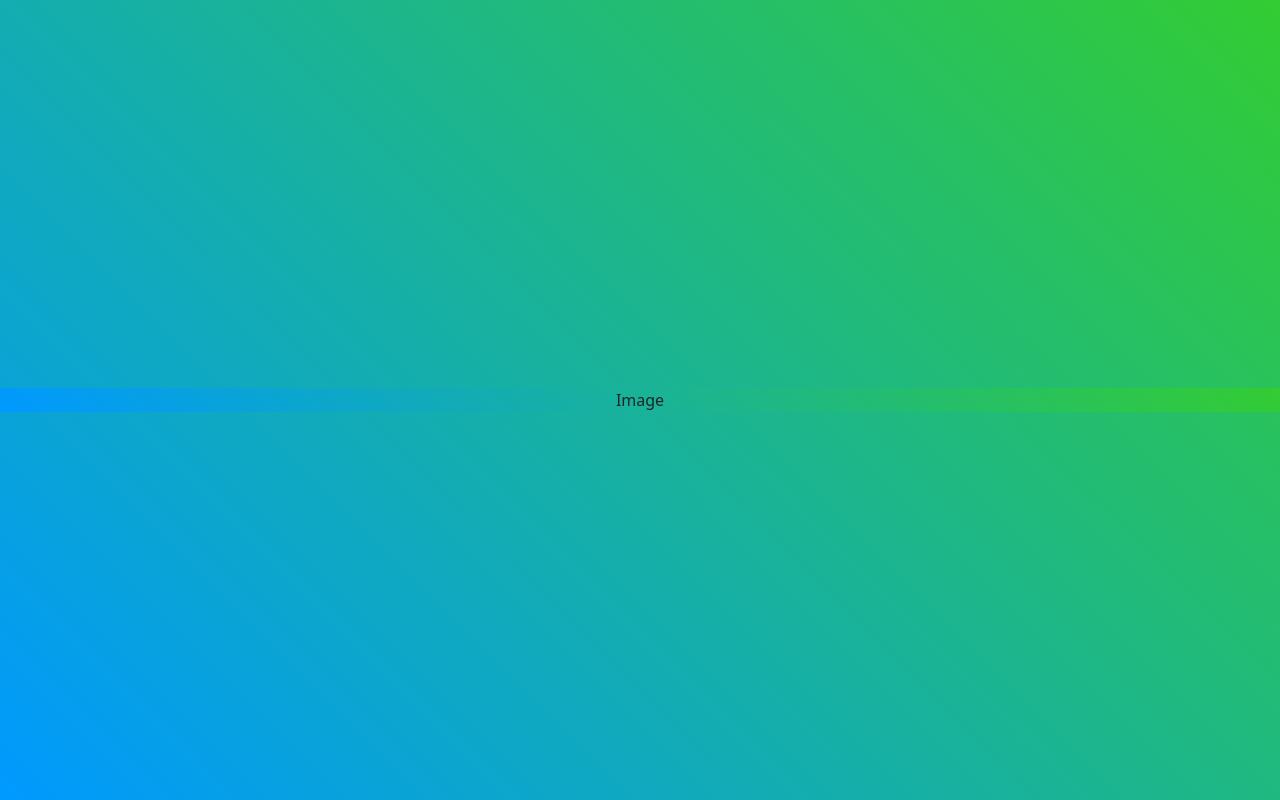
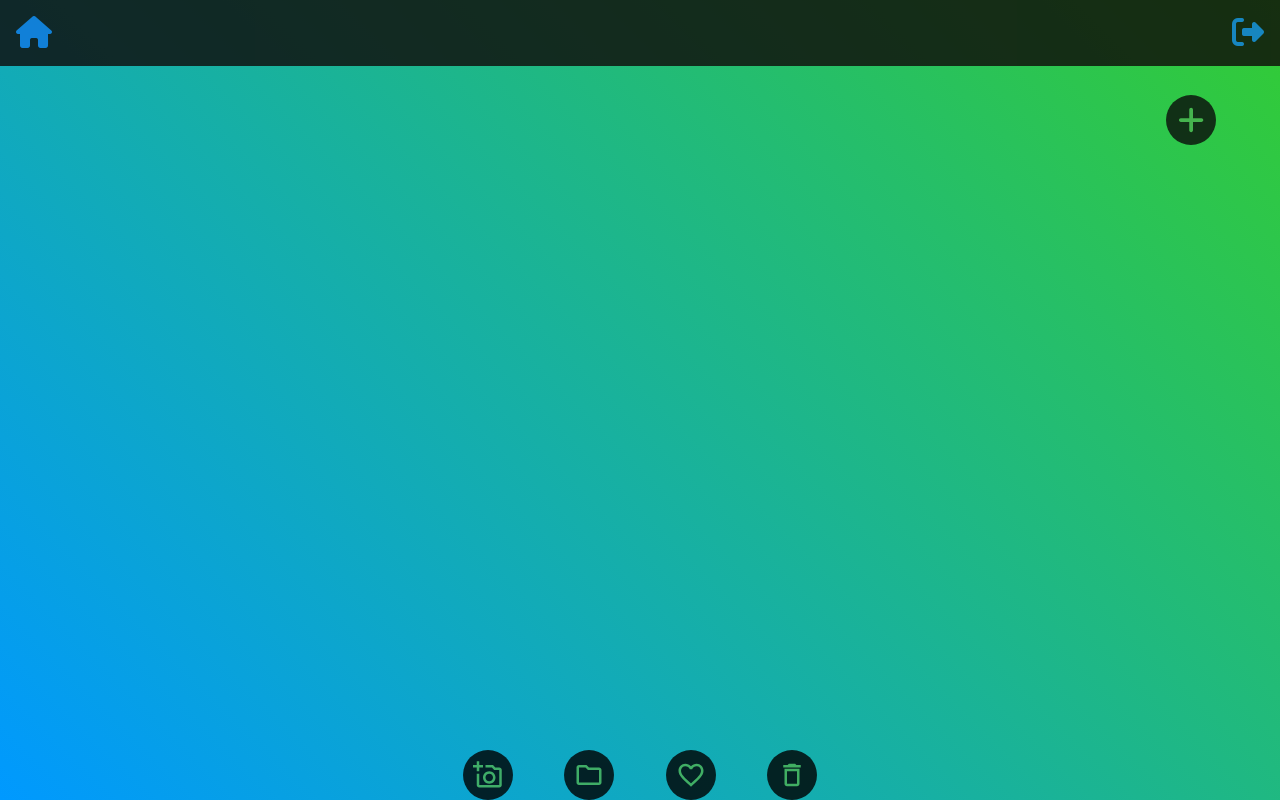
Before and after one commit to Nilushiya/Image_Pdf_Store_App, a React (Create React App) app in the folder frontend - Copy/: page /image in a window 1280 px wide. Built offline with nearby package versions, Linux system fonts and the light colour scheme.

Commit message:
image show page created

```diff
--- a/frontend - Copy/package.json
+++ b/frontend - Copy/package.json
@@ -3,9 +3,13 @@
   "version": "0.1.0",
   "private": true,
   "dependencies": {
+    "@emotion/react": "^11.11.4",
+    "@emotion/styled": "^11.11.5",
     "@fortawesome/fontawesome-free": "^6.5.2",
     "@fortawesome/free-solid-svg-icons": "^6.5.2",
     "@fortawesome/react-fontawesome": "^0.2.2",
+    "@mui/icons-material": "^5.15.20",
+    "@mui/material": "^5.15.20",
     "@testing-library/jest-dom": "^5.17.0",
     "@testing-library/react": "^13.4.0",
     "@testing-library/user-event": "^13.5.0",
--- a/frontend - Copy/src/Components/Action.jsx
+++ b/frontend - Copy/src/Components/Action.jsx
@@ -145,8 +145,8 @@ const Action = () => {
         </div>
         <h1 className="heading">Choose an Action</h1>
         <div className="button-container">
-          <Link className="animated-button" to='./image'>Image</Link>
-          <Link className="animated-button" to='./pdf'>PDF</Link>
+          <Link className="animated-button" to='/image'>Image</Link>
+          <Link className="animated-button" to='/pdf'>PDF</Link>
         </div>
       </div>
 
@@ -218,7 +218,7 @@ const Action = () => {
             <>
               <input type="file" onChange={handleFileChange} style={{color:'red', width:"250px" , margin:'5% 12%' ,border:'none' , borderRadius:'10px'}}/>
               <div className="update">
-              <button className='iconnn' onClick={handleProfileImageUpdate}>Updat</button>
+              <button className='iconnn' onClick={handleProfileImageUpdate}>Update</button>
               <button className='iconnn' onClick={handleProfileImageRemove}>Remove</button>
               </div>
             </>
@@ -226,7 +226,6 @@ const Action = () => {
             <>
               <input type="file" onChange={handleFileChange} style={{color:'red', width:"250px" , margin:'5% 12%' ,border:'none' , borderRadius:'10px'}}/>
               <button className='save' onClick={handleProfileImageUpdate} > <FontAwesomeIcon icon={faAdd} /></button>
-              {/* <button className='btn btnn' onClick={handleProfileImageRemove}>Remove</button> */}
             </>
           )}
           <Button variant="secondary" onClick={handleImgClose} className='modelFooter button'>
--- /dev/null
+++ b/frontend - Copy/src/Components/BottomNav.jsx
@@ -0,0 +1,16 @@
+import React from 'react';
+import { AddAPhotoOutlined, FolderOutlined, FavoriteBorder, DeleteOutline } from '@mui/icons-material';
+import './Style/BottomNav.css';
+
+const BottomNav = ({ onViewChange }) => {
+  return (
+    <div className="bottomNavbar">
+      <button className='bottomBut' onClick={() => onViewChange('photos')}><AddAPhotoOutlined className="icon-large"/></button>
+      <button className='bottomBut' onClick={() => onViewChange('folder')}><FolderOutlined className="icon-large"/></button>
+      <button className='bottomBut' onClick={() => onViewChange('like')}><FavoriteBorder className="icon-large"/></button>
+      <button className='bottomBut' onClick={() => onViewChange('delete')}><DeleteOutline className="icon-large"/></button>
+    </div>
+  );
+}
+
+export default BottomNav;
--- a/frontend - Copy/src/Components/Image.jsx
+++ b/frontend - Copy/src/Components/Image.jsx
@@ -1,9 +1,38 @@
-import React from 'react'
+import React, { useState } from 'react'
 import image from './Style/Image.css'
+import Navbar from './Navbar'
+import { FontAwesomeIcon } from '@fortawesome/react-fontawesome';
+import { faAdd, faCamera, faEdit, faEye, faRemove, faRightLeft, faRightLong, faSave, faUser } from '@fortawesome/free-solid-svg-icons';
+import BottomNav from './BottomNav';
 
 const Image = () => {
+  const [view , setView] = useState('photos')
+  const [imageUpload , setImageupload] = useState(false)
+  const handleViewChange = (newView) => {
+    setView(newView)
+    setImageupload(false)
+  }
+
   return (
-    <div>Image</div>
+    <>
+    <div className="contain">
+    <Navbar />
+    <div className='photo'>
+      <div className='imgBody'>
+         <div className='imgAddIcon'>
+          <FontAwesomeIcon icon={faAdd} />
+         </div>
+         <div className='displayContent' >
+         {/* style={{width:"98.5vw" , minHeight:"100vh" , background: "red" }} */}
+
+         </div>
+      </div>
+      <div className='imgfooter'>
+        <BottomNav onViewChange = {handleViewChange}/>
+      </div>
+    </div>
+    </div>
+    </>
   )
 }
 
--- a/frontend - Copy/src/Components/Pdf.jsx
+++ b/frontend - Copy/src/Components/Pdf.jsx
@@ -1,9 +1,18 @@
 import React from 'react'
-import pdf from './Style/Pdf.css'
+// import pdf from './Style/Pdf.css'
+import Navbar from './Navbar'
 
 const Pdf = () => {
   return (
-    <div>Pdf</div>
+    <>
+    <div className='container'>
+    <Navbar />
+    <div className='pdf'>
+
+
+    </div>
+    </div>
+    </>
   )
 }
 
--- /dev/null
+++ b/frontend - Copy/src/Components/Style/BottomNav.css
@@ -0,0 +1,24 @@
+.bottomNavbar{
+    width: 100%;
+    position: absolute;
+    bottom: 0;
+    /* background: red !important; */
+}
+.bottomBut{
+    background: none;
+    border: none;
+    width: 50px;
+    height: 50px;
+    background: black;
+    opacity: 80%;
+    border-radius: 50px;
+    margin:0 2%;
+    color: #4CAF50;
+}
+.bottomBut:hover{
+    color: #1176e2;
+}
+
+.icon-large{
+    font-size: 30px !important;
+}
--- a/frontend - Copy/src/Components/Style/Image.css
+++ b/frontend - Copy/src/Components/Style/Image.css
@@ -0,0 +1,34 @@
+.contain {
+    min-height: 100vh;
+  }
+.photo{
+    /* min-width: 50vw; */
+    min-height: 100vh;
+    display: flex;
+    flex-direction: column;
+    /* align-items: center; */
+}
+.imgBody{
+    display: flex;
+    flex-direction: column;
+     align-items: end;
+}
+.imgBody .imgAddIcon{
+    position: fixed;
+    display: flex;
+    justify-content: center;
+    align-items: center;
+    margin-top: 95px;
+    font-size: 30px;
+    width: 50px;
+    height: 50px;
+    border-radius: 30px;
+    background-color: rgb(10, 10, 10);
+    opacity: 80%;
+    color: #4CAF50;
+    margin-right: 5%;
+}
+.imgfooter{
+    display: flex;
+    align-items: center;
+}
--- a/frontend - Copy/src/Contaxt/UserContaxt.jsx
+++ b/frontend - Copy/src/Contaxt/UserContaxt.jsx
@@ -126,8 +126,9 @@ export const checkRegister = async(formData) => {
   // Login
 export const checklogin = async(formData) => {
     try {
+      console.log("form : ", formData);
       const response = await axios.post(`${BASE_URL}/user/signin`, formData);
-      // console.log("response : ",response.data)
+      console.log("response : ",response.data)
       return response
     }
     catch (error) {
--- a/frontend - Copy/src/Pages/Login.jsx
+++ b/frontend - Copy/src/Pages/Login.jsx
@@ -8,7 +8,7 @@ import { checklogin } from '../Contaxt/UserContaxt';
 
 const Login = () => {
   const navigate = useNavigate();
-  const [formData, setFormData] = useState({
+  const [formDatas, setFormData] = useState({
     email: '',
     password: ''
   });
@@ -18,17 +18,18 @@ const Login = () => {
   const handleChange = (e) => {
     const { name, value } = e.target;
     setFormData({
-      ...formData,
+      ...formDatas,
       [name]: value
     });
   };
 
   const handleSubmit = async(e) => {
     e.preventDefault();
-    const validationErrors = validateForm(formData);
+    const validationErrors = validateForm(formDatas);
     if (Object.keys(validationErrors).length === 0) {
       try {
-        const response = await checklogin(formData);
+        console.log("data : ", formDatas);
+        const response = await checklogin(formDatas);
         if(response.data.success === true){
           toast.success("Login Success", {
             autoClose: 1000,
@@ -105,7 +106,7 @@ const Login = () => {
             type="text"
             id="email"
             name="email"
-            value={formData.email}
+            value={formDatas.email}
             onChange={handleChange}
             placeholder="Email"
           />
@@ -117,7 +118,7 @@ const Login = () => {
             type="password"
             id="password"
             name="password"
-            value={formData.password}
+            value={formDatas.password}
             onChange={handleChange}
             placeholder="Password"
           />
```
Also changed, not shown: 1 other file (tests, documents, lock files or other folders).
